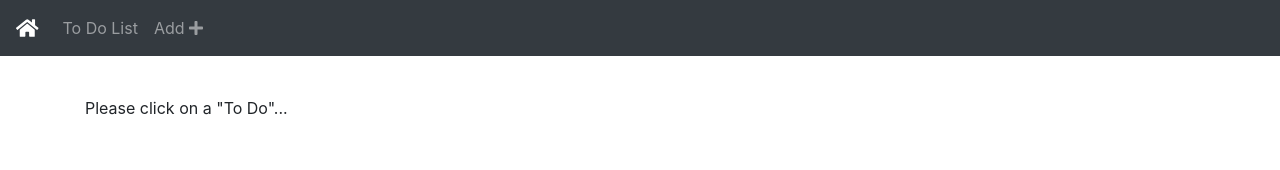
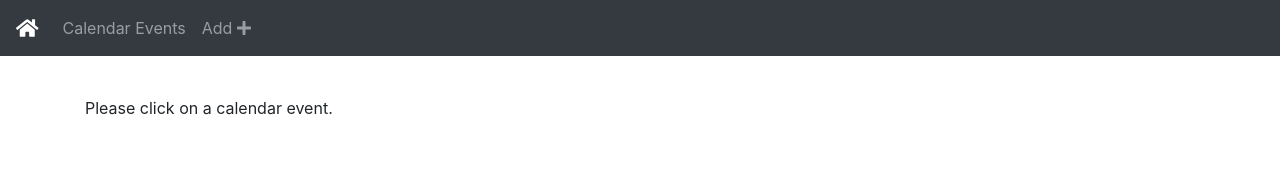
Before and after one commit to 79sphelps/northone, a React (Create React App) app: page /todos/1 in a window 1280 px wide. Shown: the top 170 px of the page. Built offline with nearby package versions, Linux system fonts and the light colour scheme.

Commit message:
doing some commented code cleanup

```diff
--- a/src/App.js
+++ b/src/App.js
@@ -28,7 +28,7 @@ const App = () => {
         <div className="navbar-nav mr-auto">
           <li className="nav-item">
             <Link to={"/"} className="nav-link">
-              To Do List
+              Calendar Events
             </Link>
           </li>
           <li className="nav-item">
--- a/src/components/add-todo.component.js
+++ b/src/components/add-todo.component.js
@@ -1,33 +1,19 @@
-import React, { useState, useEffect } from "react";
+import React, { useState } from "react";
 import { useDispatch, useSelector } from "react-redux";
 import DatePicker from "react-date-picker";
-
 import { addTodo, setTodoToAdd, setSubmitted } from "../redux/actions";
 import { selectTodoToAdd, selectSubmitted } from "../redux/selectors";
 import { formatDate } from "../redux/utils";
-
-
-
 import TimePicker from 'react-time-picker';
 import 'react-time-picker/dist/TimePicker.css';
 import 'react-clock/dist/Clock.css';
-
-
-
 
 const AddTodo = () => {
   const dispatch = useDispatch();
   let TodoToAdd = useSelector(selectTodoToAdd);
   const submitted = useSelector(selectSubmitted);
   const [dateValue, onChange] = useState(new Date());
-
-
-
-
-  // const [timeValue, onChangeTimeValue] = useState('10:00');
-  const [timeValue, onChangeTimeValue] = useState('');
-
-
+  const [timeValue, onChangeTimeValue] = useState('');  // useState('10:00');
 
   // useEffect(() => {
   //   const storedTodoToAdd = JSON.parse(localStorage.getItem("todoToAdd"));
@@ -52,8 +38,6 @@ const AddTodo = () => {
   //   }
   // }, [TodoToAdd]);
 
-
-
   if (!TodoToAdd) {
     let todoToAdd = JSON.parse(localStorage.getItem("todoToAdd"));
     if (!todoToAdd) {
@@ -63,9 +47,7 @@ const AddTodo = () => {
         description: "",
         status: false,
         dueDate: formatDate(new Date()),
-
         start: ''
-
       };
       localStorage.setItem("todoToAdd", JSON.stringify(todoToAdd));
     }
@@ -73,16 +55,13 @@ const AddTodo = () => {
     TodoToAdd = todoToAdd;
   }
 
-
   let initialTodoState = {
     id: null,
     title: "",
     description: "",
     status: false,
     dueDate: formatDate(new Date()),
-
     start: ''
-
   };
 
   const handleInputChange = (event) => {
@@ -102,9 +81,6 @@ const AddTodo = () => {
       start: timeValue
 
     };
-
-    console.log(data);
-
     dispatch(addTodo(data));
     localStorage.removeItem("todoToAdd");
   };
@@ -118,7 +94,7 @@ const AddTodo = () => {
     <div className="submit-form">
       {submitted && TodoToAdd ? (
         <div>
-          <h4>The new "To Do" item was created successfully!</h4>
+          <h4>The new calendar item was created successfully!</h4>
           <button className="btn btn-success" onClick={() => newTodo()}>
             Add
           </button>
@@ -137,7 +113,6 @@ const AddTodo = () => {
               name="title"
             />
           </div>
-
           <div className="form-group">
             <label htmlFor="description">Description</label>
             <input
@@ -150,16 +125,11 @@ const AddTodo = () => {
               name="description"
             />
           </div>
-
           <div className="form-group">
             <label htmlFor="dueDate">Due Date</label>{" "}
             <DatePicker onChange={onChange} value={dateValue} />
           </div>
-
-
           <TimePicker onChange={onChangeTimeValue} value={timeValue} />
-
-
           <button
             onClick={() => saveTodo(TodoToAdd)}
             className="btn btn-success"
--- a/src/components/todo.component.js
+++ b/src/components/todo.component.js
@@ -3,7 +3,6 @@ import { useDispatch, useSelector } from "react-redux";
 import { faTrash } from "@fortawesome/free-solid-svg-icons";
 import { FontAwesomeIcon } from "@fortawesome/react-fontawesome";
 import DatePicker from "react-date-picker";
-
 import {
   setCurrentTodo,
   setMessage,
@@ -27,9 +26,8 @@ const Todo = (props) => {
 
   const [timeValue, onChangeTimeValue] = useState(
     currentTodo && currentTodo.start ? currentTodo.start : new Date().toISOString().replace(/T.*$/, '') + 'T12:00:00');
-      // currentTodo.dueDate + currentTodo.start :
-      //   new Date().toISOString().replace(/T.*$/, '')  + 'T12:00:00');
-
+    // currentTodo.dueDate + currentTodo.start :
+    // new Date().toISOString().replace(/T.*$/, '')  + 'T12:00:00');
 
   useEffect(() => {
     clearMessage();
@@ -53,9 +51,7 @@ const Todo = (props) => {
 
   const updateTodoUnderEdit = (status = null) => {
     currentTodo.dueDate = dateValue;
-
     currentTodo.start = timeValue;
-
     if (status !== null) {
       currentTodo.status = status;
     }
@@ -71,7 +67,7 @@ const Todo = (props) => {
     <div>
       {currentTodo ? (
         <div className="edit-form">
-          <h4>To Do</h4>
+          <h4>Calendar Event</h4>
           <form>
             <div className="form-group">
               <label htmlFor="title">
@@ -157,7 +153,7 @@ const Todo = (props) => {
       ) : (
         <div>
           <br />
-          <p>Please click on a "To Do"...</p>
+          <p>Please click on a calendar event.</p>
         </div>
       )}
     </div>
--- a/src/components/todos-list.component.js
+++ b/src/components/todos-list.component.js
@@ -24,7 +24,6 @@ import {
 } from "../redux/selectors";
 import { formatDate } from "../redux/utils";
 
-
 const TodosList = () => {
   const dispatch = useDispatch();
   const datePicker = useRef({ isOpen: true });
@@ -35,23 +34,17 @@ const TodosList = () => {
 
   useEffect(() => {
     retrieveTodos();
-    checkCurrentIndex();
+    // checkCurrentIndex();
   }, []);
 
   const mapTodoEventsToCalendar = (arr = []) => {
-
-    console.log(todos)
-
     const result = arr.map((obj) => {
       const res = {};
       res["title"] = obj["title"];
       res["date"] = formatDate(obj["dueDate"]);
-
-
       // res["start"] = obj["start"] ? obj['start'] : '';
       res["start"] = obj["start"] ? res["date"] + 'T' + obj["start"] + ':00' : res["date"] + 'T12:00:00';
       console.log(res["start"]);
-
       return res;
     });
     return result;
@@ -61,12 +54,12 @@ const TodosList = () => {
     dispatch(getTodos());
   };
 
-  const checkCurrentIndex = () => {
-    if (!currentIndex) {
-      // dispatch(setCurrentTodo(JSON.parse(localStorage.getItem('currentTodo'))));
-      // dispatch(setCurrentIndex(JSON.parse(localStorage.getItem('currentIndex'))));
-    }
-  };
+  // const checkCurrentIndex = () => {
+  //   if (!currentIndex) {
+  //     dispatch(setCurrentTodo(JSON.parse(localStorage.getItem('currentTodo'))));
+  //     dispatch(setCurrentIndex(JSON.parse(localStorage.getItem('currentIndex'))));
+  //   }
+  // };
 
   const onChangeSearchTitle = (event) => {
     event.preventDefault(); // prevent a browser reload/refresh
@@ -99,31 +92,25 @@ const TodosList = () => {
     // dispatch(setCurrentTodo(null));
   };
 
+  let eventGuid = 0
+  // let todayStr = new Date().toISOString().replace(/T.*$/, '') // YYYY-MM-DD of today
 
-
-
-
-  let eventGuid = 0
-  let todayStr = new Date().toISOString().replace(/T.*$/, '') // YYYY-MM-DD of today
-
-   const INITIAL_EVENTS = [
-    {
-      id: createEventId(),
-      title: 'All-day event',
-      start: todayStr
-    },
-    {
-      id: createEventId(),
-      title: 'Timed event',
-      start: todayStr + 'T12:00:00'
-    }
-  ]
+  //  const INITIAL_EVENTS = [
+  //   {
+  //     id: createEventId(),
+  //     title: 'All-day event',
+  //     start: todayStr
+  //   },
+  //   {
+  //     id: createEventId(),
+  //     title: 'Timed event',
+  //     start: todayStr + 'T12:00:00'
+  //   }
+  // ]
 
   function createEventId() {
     return String(eventGuid++)
   }
-
-
 
   function handleDateSelect(selectInfo) {
     let title = prompt('Please enter a new title for your event')
@@ -142,11 +129,11 @@ const TodosList = () => {
     }
   }
 
-  function handleEventClick(clickInfo) {
-    // if (confirm(`Are you sure you want to delete the event '${clickInfo.event.title}'`)) {
-    //   clickInfo.event.remove()
-    // }
-  }
+  // function handleEventClick(clickInfo) {
+  //   if (confirm(`Are you sure you want to delete the event '${clickInfo.event.title}'`)) {
+  //     clickInfo.event.remove()
+  //   }
+  // }
 
   // function handleEvents(events) {
   //   setCurrentEvents(events)
@@ -160,7 +147,6 @@ const TodosList = () => {
       </>
     )
   }
-
 
   return (
     <div className="list row">
@@ -185,7 +171,7 @@ const TodosList = () => {
         </div>
       </div>
       <div className="col-md-6">
-        <h4>To Do's List</h4>
+        <h4>Calendar Events</h4>
 
         <ul className="list-group">
           {todos &&
@@ -213,7 +199,7 @@ const TodosList = () => {
       <div className="col-md-6">
         {currentTodo ? (
           <div>
-            <h4>"To Do" Item</h4>
+            <h4>Calendar Item</h4>
             <div>
               <label>
                 <strong>Title:</strong>
@@ -258,7 +244,7 @@ const TodosList = () => {
         ) : (
           <div>
             <br />
-            <p>Click on a "To Do" item to show detailed info</p>
+            <p>Click on a calendar item to show detailed info</p>
           </div>
         )}
       </div>
@@ -271,10 +257,6 @@ const TodosList = () => {
             initialView="dayGridMonth"
             weekends={true}
             events={mapTodoEventsToCalendar(todos)}
-
-
-
-
             // events={INITIAL_EVENTS}
             headerToolbar={{
               left: 'prev,next today',
@@ -287,11 +269,11 @@ const TodosList = () => {
             dayMaxEvents={true}
             select={handleDateSelect}
             eventContent={renderEventContent} // custom render function
-            eventClick={handleEventClick}
+            // eventClick={handleEventClick}
             // eventsSet={handleEvents} // called after events are initialized/added/changed/removed
           />
         ) : (
-          <div>No "To Do" Events to Show</div>
+          <div>No Calendar Events to Show</div>
         )}
       </div>
     </div>
```
